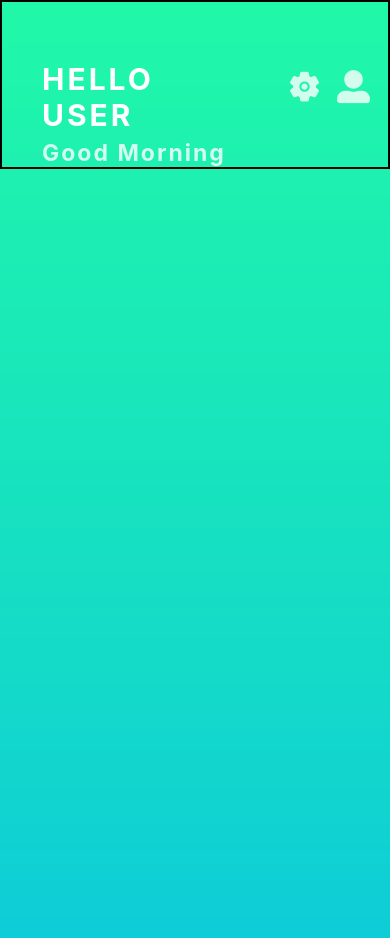
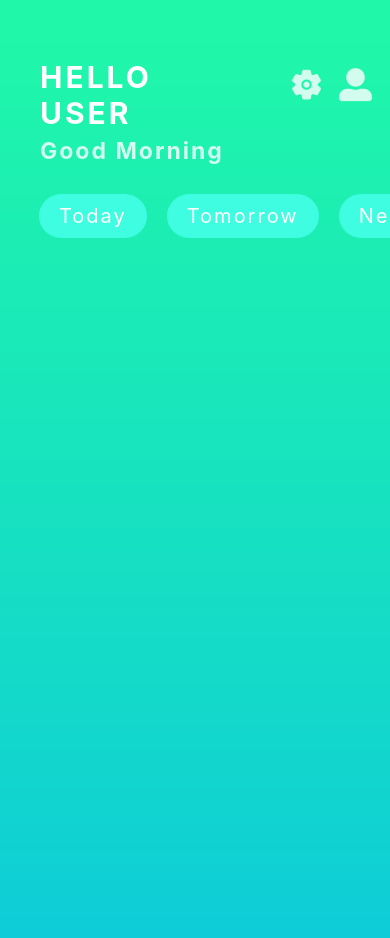
Before and after one commit to seekinfox/todoApp-react-native, a React Native app: screen / in a window 390 px wide. Shown: the top 938 px of the page. Built offline with nearby package versions, Linux system fonts and the light colour scheme.

Commit message:
feature: todo head ui

```diff
--- a/components/Head/Head.js
+++ b/components/Head.js
@@ -2,8 +2,8 @@ import { View, Text, StyleSheet } from 'react-native'
 import React from 'react'
 import { FontAwesome5 } from '@expo/vector-icons';
 import { Ionicons } from '@expo/vector-icons';
-import CButton from '../common/CButton';
-import Colors from '../../utils/colors';
+import CButton from './common/CButton';
+import Colors from '../utils/colors';
 
 export default function Head() {
   return (
@@ -31,10 +31,10 @@ export default function Head() {
 
 const styles = StyleSheet.create({
    headContainer: {
-      borderWidth: 2,
       flexDirection: 'row',
       paddingHorizontal: 10,
-      paddingTop: '15%'
+      paddingTop: '15%',
+      paddingBottom: 10,
       },
    head__innerOne: {
       flex: 2,
--- /dev/null
+++ b/components/TodoDays.js
@@ -0,0 +1,25 @@
+import { View, Text, StyleSheet, FlatList } from 'react-native'
+import React from 'react'
+import { Days } from '../utils/DefaultLists'
+import DaysTag from './common/DaysTag'
+
+
+export default function TodoDays() {
+  return (
+    <View style={styles.tododays__container}>
+      <FlatList
+         horizontal
+         data={Days}
+         renderItem={({item}) => <DaysTag item={item} />}
+      />
+    </View>
+  )
+}
+
+const styles = StyleSheet.create({
+   tododays__container : {
+      paddingVertical: '5%',
+      paddingLeft: '10%',
+      overflow: 'hidden'
+   }
+})
--- /dev/null
+++ b/components/common/DaysTag.js
@@ -0,0 +1,45 @@
+import { View, Text, TouchableOpacity, StyleSheet, Pressable } from 'react-native'
+import React, { useState } from 'react'
+import Colors from '../../utils/colors'
+
+export default function DaysTag({item}) {
+   const [pressedButton, setPressedButton] = useState(0)
+
+   const handlePress = (item) => {
+      console.log(item.key, pressedButton)
+      setPressedButton(item.key)
+   }
+
+  return (
+   <Pressable onPress={() => handlePress(item)} style={({pressed}) => container(pressed, item, pressedButton)}>
+         <Text style={styles.daystag__title}>{item.title}</Text>
+   </Pressable>
+  )
+}
+
+const container = (pressed, item, pressedButton) => {
+   return [
+      {
+         paddingVertical: 10,
+         paddingHorizontal: 20,
+         backgroundColor: pressed ? Colors.primaryBlue : Colors.activeCyan,
+         marginRight: 20,
+         marginBottom: 10,
+         borderRadius: 50,
+         justifyContent: 'center',
+         alignItems:'center',
+      }
+   ]
+}
+
+const styles = StyleSheet.create({
+   // daystag__container: {
+   //    backgroundColor: Colors.activeCyan
+   // },
+   daystag__title : {
+      fontSize: 20,
+      color: Colors.primaryWhite,
+      letterSpacing: 2,
+
+   }
+})
--- a/screens/TodoMain.js
+++ b/screens/TodoMain.js
@@ -1,11 +1,13 @@
 import { View, Text } from 'react-native'
 import React from 'react'
-import Head from '../components/Head/Head'
+import Head from '../components/Head'
+import TodoDays from '../components/TodoDays'
 
 export default function TodoMain() {
   return (
     <View>
       <Head />
+      <TodoDays />
     </View>
   )
 }
--- /dev/null
+++ b/utils/DefaultLists.js
@@ -0,0 +1,33 @@
+export const Days = [
+   {
+      key: 1,
+      title: 'Today',
+   },
+   {
+      key: 2,
+      title: 'Tomorrow'
+   },
+   {
+      key: 3,
+      title: 'Next Week'
+   }
+]
+
+export const todos = [
+   {
+      key: 1,
+      title: "Learn React native",
+   },
+   {
+      key: 2,
+      title: "Learn to walk",
+   },
+   {
+      key: 3,
+      title: "Learn React js",
+   },
+   {
+      key: 4,
+      title:'Buy dinner'
+   }
+]
--- a/utils/colors.js
+++ b/utils/colors.js
@@ -3,7 +3,7 @@ const Colors = {
    WhiteOFF: 'rgba(255, 255, 255, .8)',
    primaryBlue: '#01ADFB',
    primaryWhite: '#FFFF',
-
+   activeCyan: '#3FFDE1',
 
 }
 export default Colors
```
